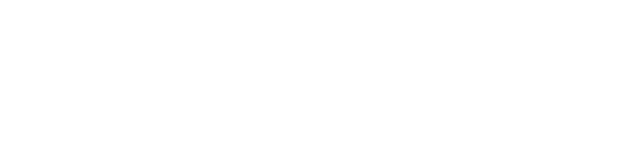
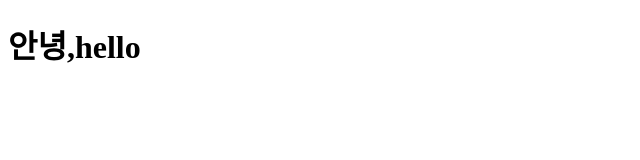
Before and after one commit to kimjisoo1010/slowplogging_routinus-25, a plain HTML site: page index.html in a window 1280 px wide. Shown: the whole page, without its empty margins (0-640 px from the left). Drawn offline with Linux system fonts and the light colour scheme.

Commit message:
add title

```diff
--- a/index.html
+++ b/index.html
@@ -9,6 +9,6 @@
     <title>Document</title>
   </head>
   <body>
-
+  <h1>안녕,hello</h1>
   </body>
 </html>
```
